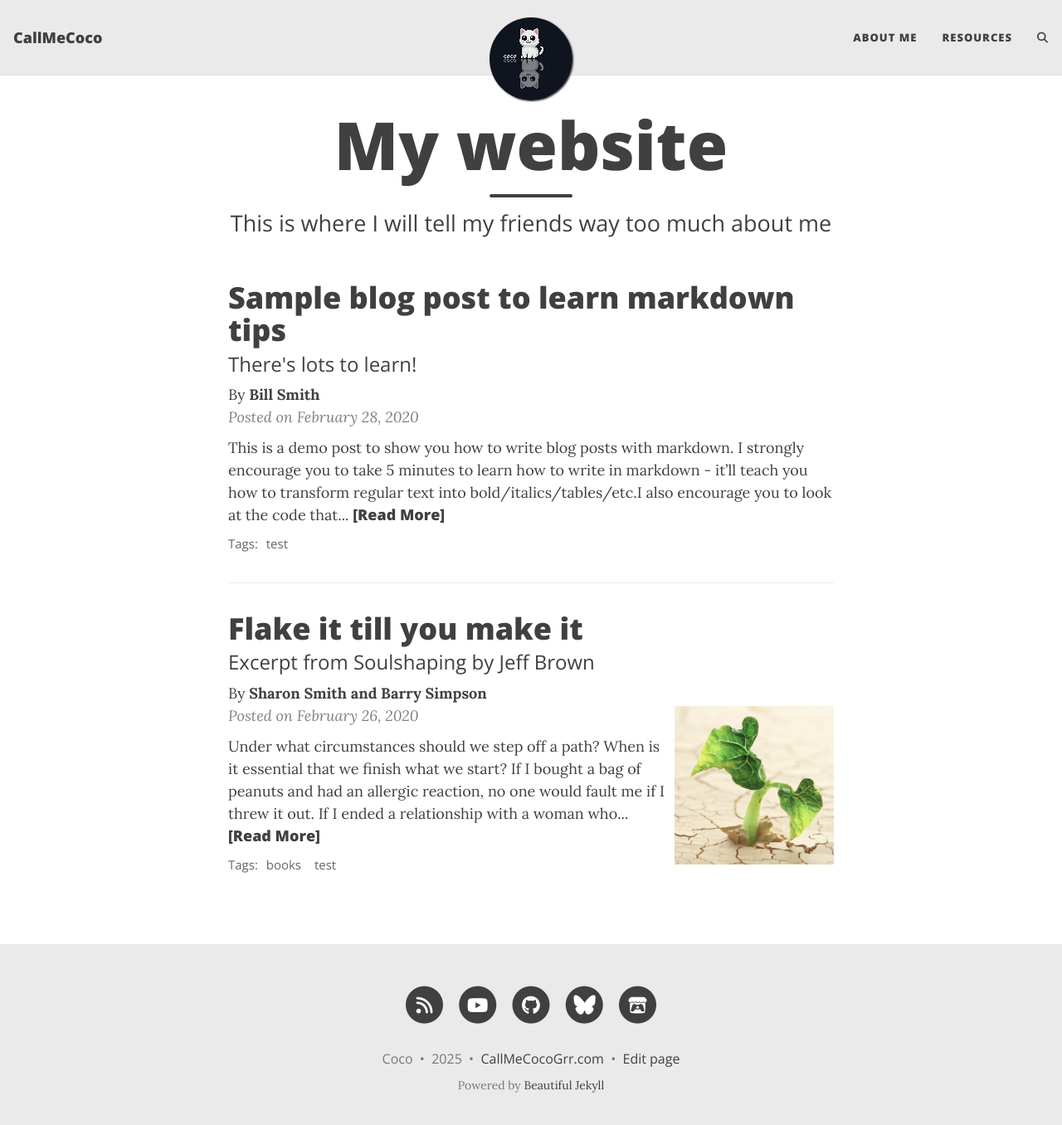
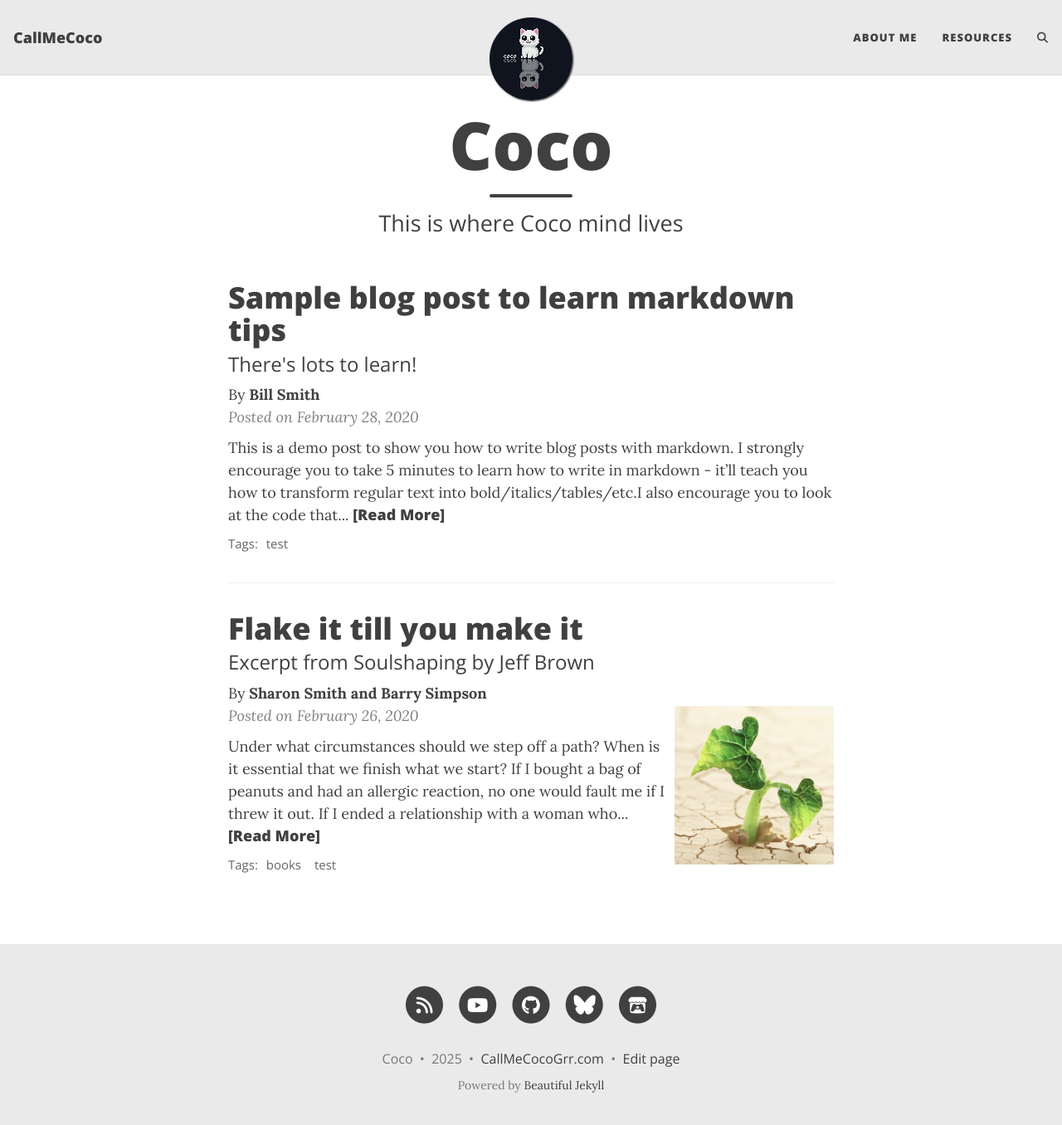
Before and after one commit to CallMeCocoGrr/blog, a Jekyll site: the page built from index.html, in a window 1280 px wide and 1369 px high. Shown: the top 1356 px of the window at 83% size. Built offline with Jekyll 4.4.1, drawn with Linux system fonts in a browser that asks for light colours; the list of posts is cut into pages by our own code; comment, search, counter and statistics services are not loaded.

Commit message:
Update index.html

```diff
--- a/index.html
+++ b/index.html
@@ -1,5 +1,5 @@
 ---
 layout: home
-title: My website
-subtitle: This is where I will tell my friends way too much about me
+title: Coco
+subtitle: This is where Coco mind lives
 ---
```
